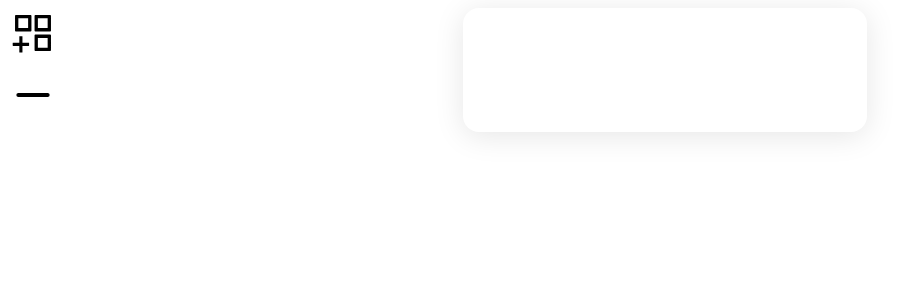
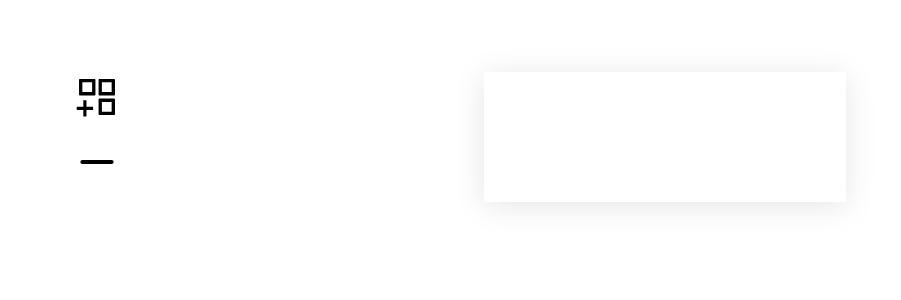
Before and after one commit to BepBop/todo_list-with-react, a React (Vite) app: page / in a window 1280 px wide. Shown: the top 300 px of the page, without its empty margins (0-901 px from the left). Built offline with nearby package versions, Linux system fonts and the light colour scheme.

Commit message:
added padding and removed round corners

```diff
--- a/src/App.css
+++ b/src/App.css
@@ -1,7 +1,8 @@
+@import url('https://fonts.googleapis.com/css2?family=Cousine&display=swap');
+
 .cards {
     /* From https://css.glass */
     background: rgba(255, 255, 255, 0);
-    border-radius: 16px;
     box-shadow: 0 4px 30px rgba(0, 0, 0, 0.1);
     backdrop-filter: blur(20px);
     -webkit-backdrop-filter: blur(20px);
@@ -22,8 +23,7 @@
     grid-template:
     "one one one ";
     column-gap: 2rem;
-
-    font-family: 'Roboto', sans-serif;
+    font-family: 'Cousine', monospace;
 }
 
 .sign
@@ -32,3 +32,7 @@
     flex-flow:column wrap;
     align-items: flex-start;
 }
+
+body{
+    padding: 5%;
+}
--- a/src/CardsList.css
+++ b/src/CardsList.css
@@ -23,7 +23,7 @@
 	align-items: stretch;
 	background: #f6f54d;
 	padding: 1rem 0;
-	border-radius: 0.5rem;
+
 	box-shadow: 0 4px 8px 0 rgba(0, 0, 0, 0.2);
 	transition: 0.3s;
 }
@@ -33,7 +33,7 @@
 }
 
 #CardList textarea {
-	border-radius: 0.5rem;
+
 	padding: 0.5rem 1rem;
 	margin-bottom: 1rem;
 	border: none;
--- a/src/List/Input2.js
+++ b/src/List/Input2.js
@@ -4,16 +4,16 @@ export default (props) => {
 	function submit_inputVal(event) {
 		if (event.code === "Enter" || event.code === "NumpadEnter") {
 		}
-		props.setArr((x) => [...x, " "]);
+		props.setArr((x) => [...x, ""]);
 	}
 
 	return(
 	<>
-		<div className={"hell"} onClick={submit_inputVal} onFocus={submit_inputVal}>
+		<div role={'button'} className={"hell"} onClick={submit_inputVal} onFocus={submit_inputVal} onKeyDown={submit_inputVal}>
 		<button>
 			<GrAdd />
 		</button>
-		<input value={'Click her to add...'}/>
+		<input value={'Click to add'}/>
 		</div>
 	</>);
 };
```
